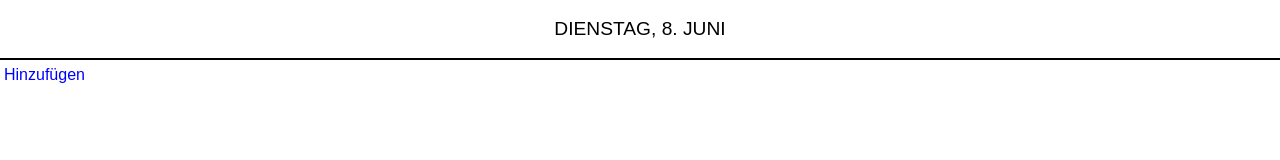
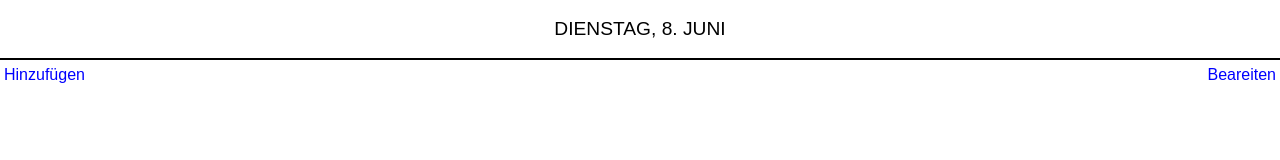
Before and after one commit to anniviz/capstone-project, a React (Create React App) app: page / in a window 1280 px wide. Both pictures are taken after a click on the button "zurück". Shown: the top 160 px of the page. Built offline with nearby package versions, Linux system fonts and the light colour scheme.

Commit message:
Add Textuttons in MedicationPage

```diff
--- a/src/pages/MedicationPage.js
+++ b/src/pages/MedicationPage.js
@@ -1,4 +1,5 @@
 import PropTypes from 'prop-types'
+import { useState } from 'react'
 import styled from 'styled-components/macro'
 import Header from '../components/Header'
 import MedicationGroup from '../components/MedicationGroup'
@@ -30,12 +31,23 @@ export default function MedicationPage({
     return 0
   })
 
+  const [editMode, setEditMode] = useState(false)
+
   return (
     <Grid>
       <Header>{formatDate(currentDate)}</Header>
-      <TextButton aligne="left" onClick={() => setActivePage('form')}>
-        Hinzufügen
-      </TextButton>
+      {editMode === false ? (
+        <TextButtonWrapper>
+          <TextButton onClick={() => setActivePage('form')}>
+            Hinzufügen
+          </TextButton>
+          <TextButton onClick={() => setEditMode(true)}>Beareiten</TextButton>
+        </TextButtonWrapper>
+      ) : (
+        <TextButton aligne="right" onClick={() => setEditMode(false)}>
+          Abbrechen
+        </TextButton>
+      )}
       <Flexbox>
         {sortedMedications.map(({ id, time, meds }) => (
           <MedicationGroup
@@ -84,3 +96,8 @@ const Flexbox = styled.div`
   padding: 16px;
   overflow-y: auto;
 `
+
+const TextButtonWrapper = styled.div`
+  display: flex;
+  justify-content: space-between;
+`
```
